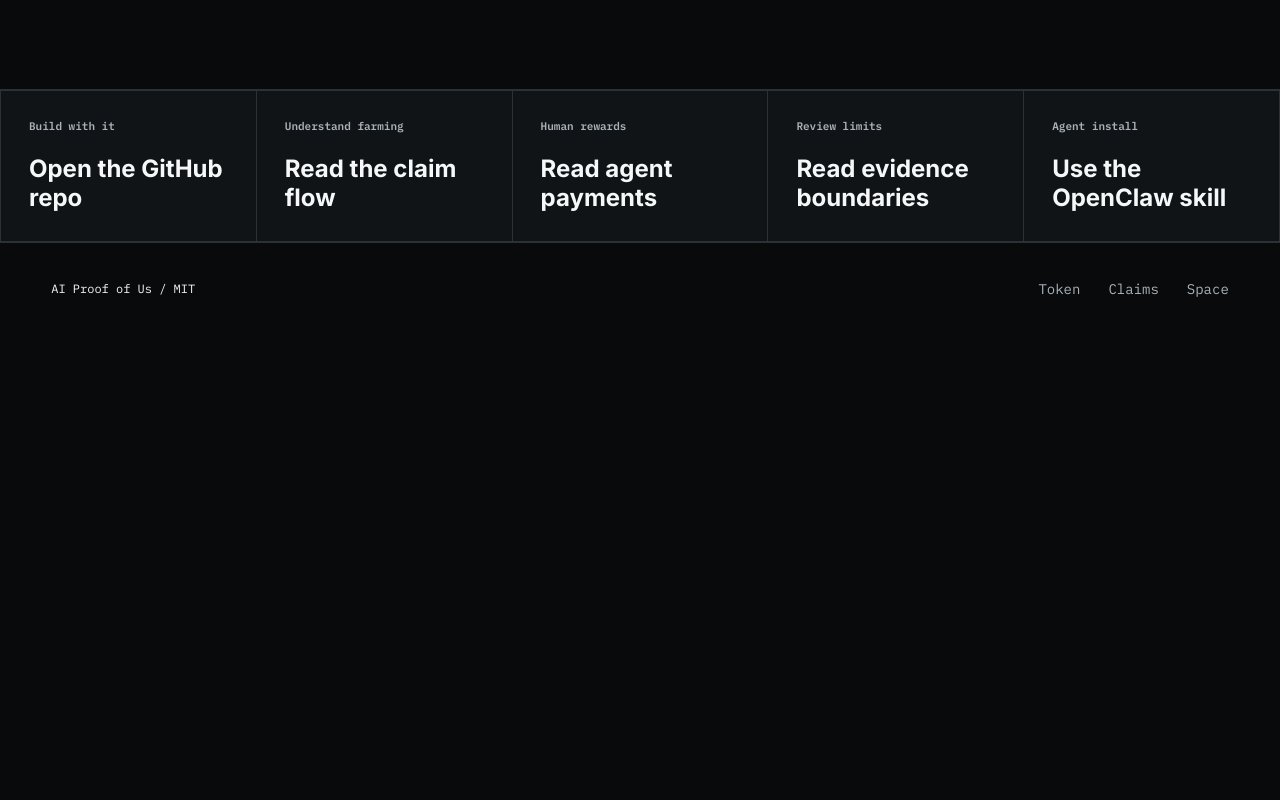
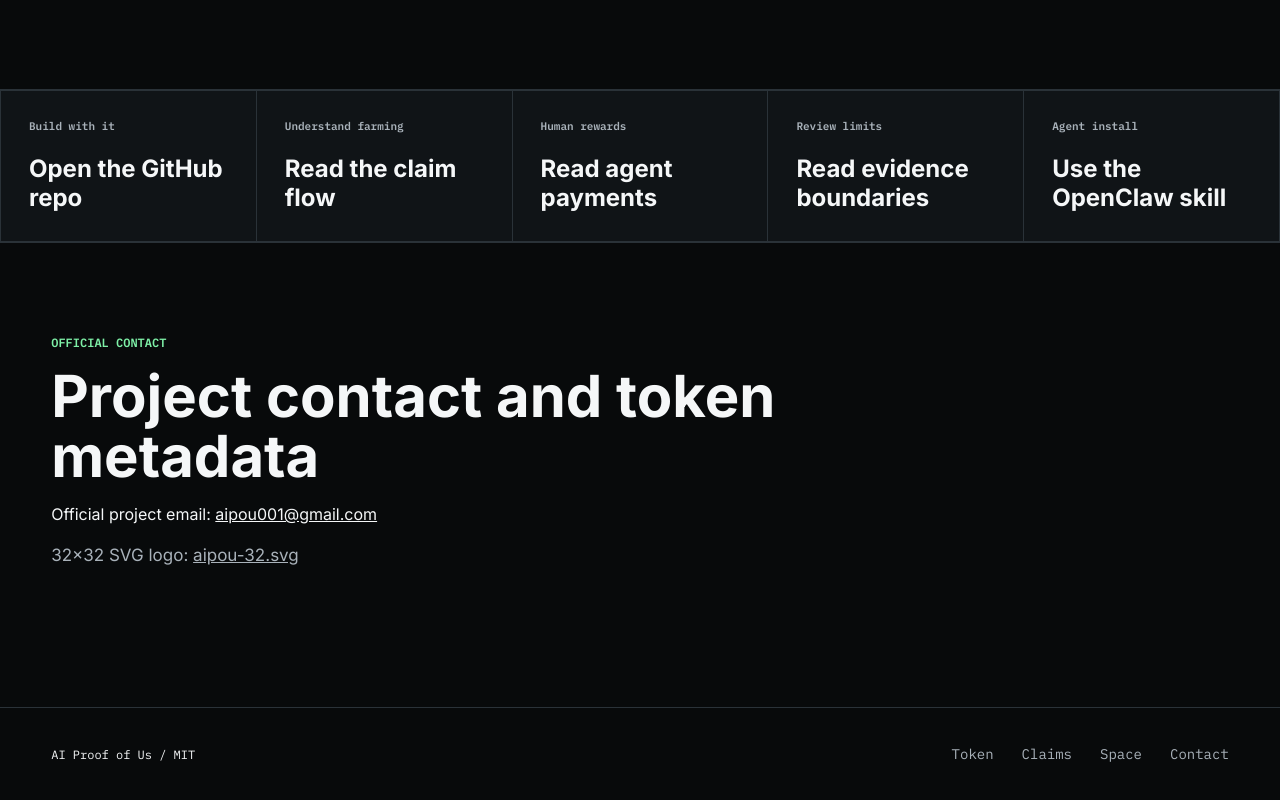
Before and after one commit to 0xddneto/AI-Proof-of-Us, a website: page huggingface-space/index.html in a window 1280 px wide. Shown: the part 5498-6298 px from the top of the page. Before the commit the page ends 5833 px from the top, so only its background shows below. Drawn offline with Linux system fonts and the light colour scheme.

Commit message:
Add official AIPOU contact and BaseScan SVG logo

```diff
--- a/huggingface-space/index.html
+++ b/huggingface-space/index.html
@@ -233,6 +233,15 @@ Claim my AIPOU.
         <strong>Use the OpenClaw skill</strong>
       </a>
     </section>
+
+    <section class="section">
+      <div class="section-head">
+        <p class="eyebrow">OFFICIAL CONTACT</p>
+        <h2>Project contact and token metadata</h2>
+        <p>Official project email: <a href="mailto:aipou001@gmail.com">aipou001@gmail.com</a></p>
+        <p>32x32 SVG logo: <a href="https://raw.githubusercontent.com/0xddneto/AI-Proof-of-Us/main/assets/token/aipou-32.svg" target="_blank" rel="noreferrer">aipou-32.svg</a></p>
+      </div>
+    </section>
   </main>
 
   <footer>
@@ -240,6 +249,7 @@ Claim my AIPOU.
     <a href="https://basescan.org/token/0x55f0Cc5e51A1284D20337d6cbb18938C8A1ABCbB" target="_blank" rel="noreferrer">Token</a>
     <a href="https://basescan.org/address/0x4ca4C98fB784D20EdC8E2A7F531dAab4c6e53058" target="_blank" rel="noreferrer">Claims</a>
     <a href="https://huggingface.co/spaces/0xddneto/AI-Proof-of-Us" target="_blank" rel="noreferrer">Space</a>
+    <a href="mailto:aipou001@gmail.com">Contact</a>
   </footer>
 </body>
 </html>
```
Also changed, not shown: docs/basescan-verification.md (+3 -1 lines), README.md, assets/token/aipou-32.svg (added), huggingface-space/README.md.
